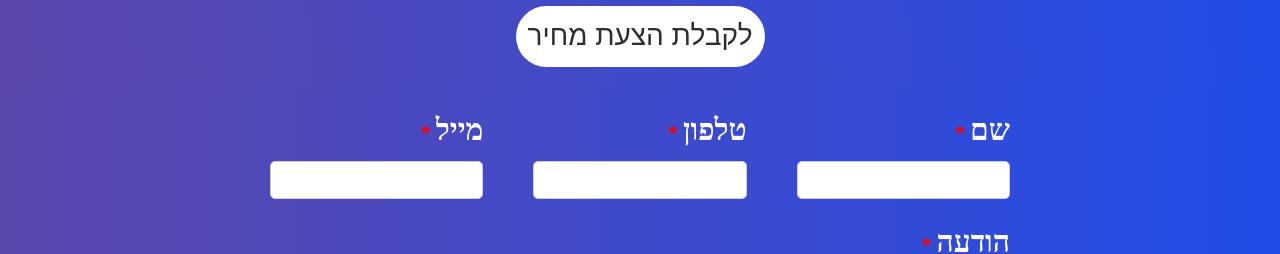
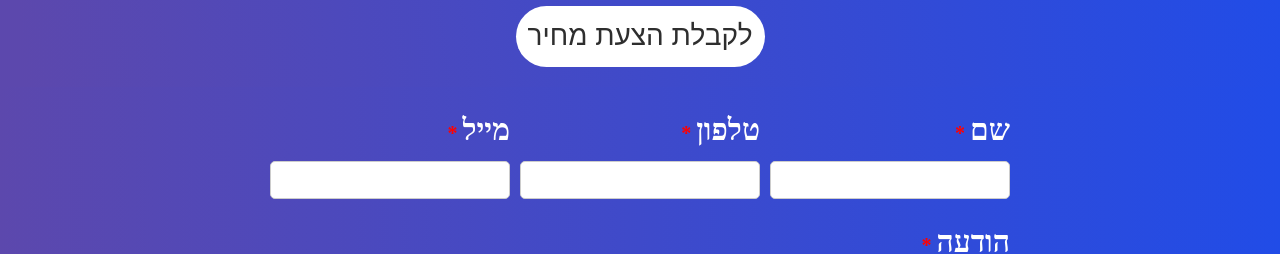
Before and after one commit to lionsgrandson/sites_for_everyone5.0, a React (Create React App) app: page / in a window 1280 px wide. Shown: the part 5661-5915 px from the top of the page. Built offline with nearby package versions, Linux system fonts and the light colour scheme; a web font is replaced by a local one.

Commit message:
style(contact form fileds): the gap was too big, on smaler screens it overlapped

```diff
--- a/src/pages/contact.css
+++ b/src/pages/contact.css
@@ -102,7 +102,7 @@
 .firstRow {
   display: flex;
   justify-content: space-between;
-  gap: 5rem;
+  gap: 1rem;
 }
 .messageDiv {
   grid-column: span 2; /* Message textarea spans across both columns */
```
